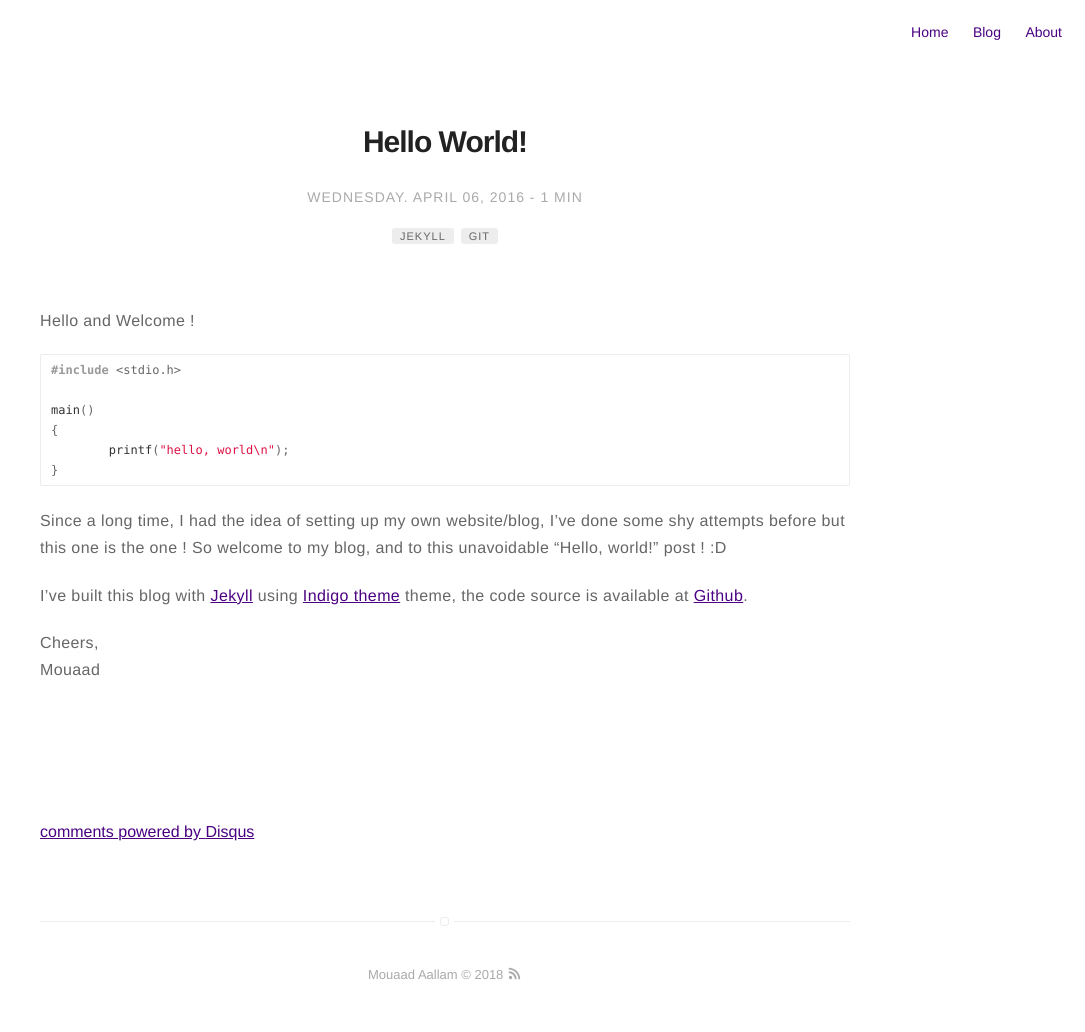
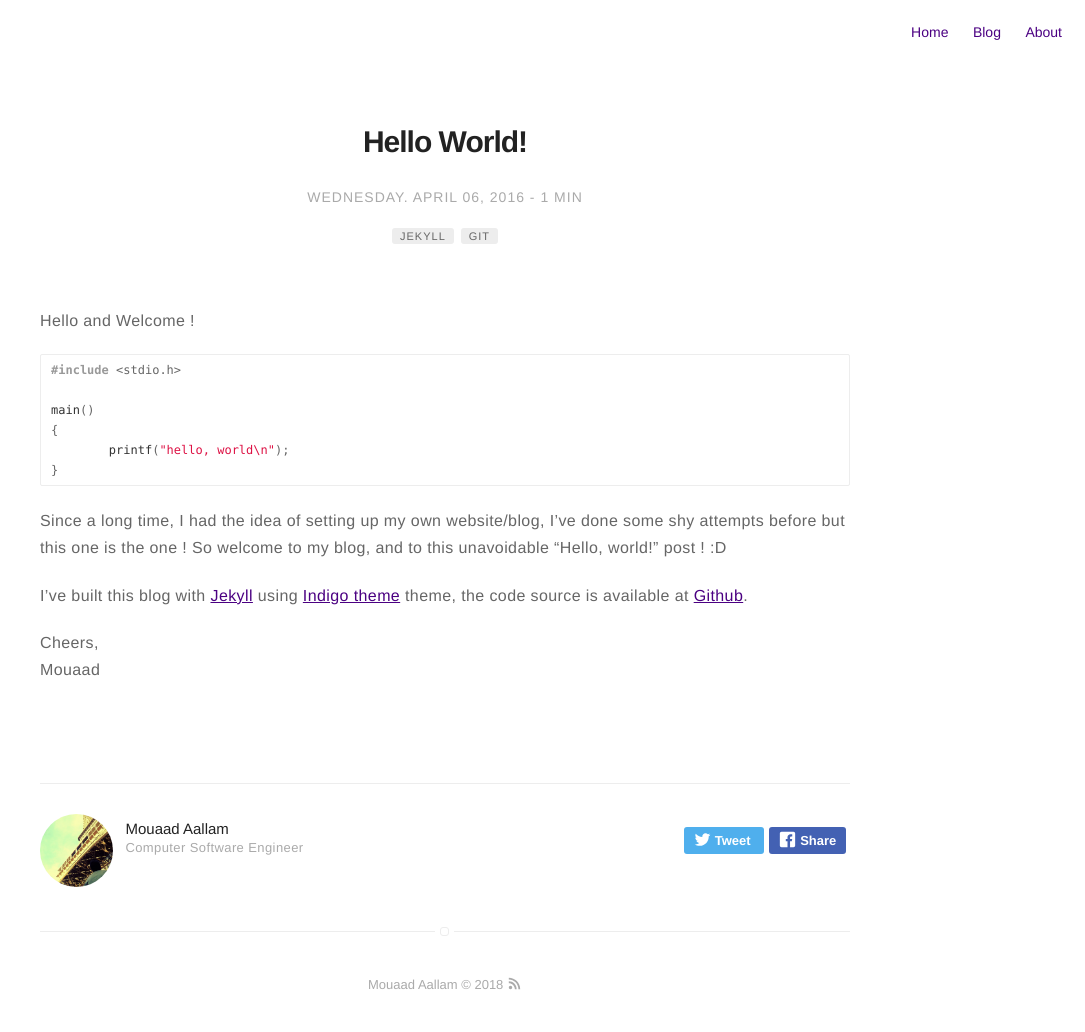
Before and after one commit to aallam/aallam.github.io, a Jekyll site: the page built from _posts/2016-04-06-hello-world.md, in a window 1280 px wide. Shown: the whole page, without its empty margins (195-1280 px from the left). Built offline with Jekyll 4.4.1, drawn with Linux system fonts in a browser that asks for light colours; comment, search, counter and statistics services are not loaded; some of the changed lines change nothing that is shown.

Commit message:
[CONFIG] add author section and remove disqus

```diff
--- a/_config.yml
+++ b/_config.yml
@@ -26,7 +26,7 @@ analytics-google: 'UA-38285154-3'
 # id: 1
 
 # if you don't want comments in your posts, set to false
-disqus: aallam
+disqus: false #aallam
 
 # if you don't have any of social below, comment the line
 # facebook: myfacebook
@@ -72,6 +72,9 @@ related: true
 # do you want some animations?
 animation: true
 
+# show author in posts ?
+show-author: true
+
 sass:
     sass_dir: _sass
     style: :compressed
```
